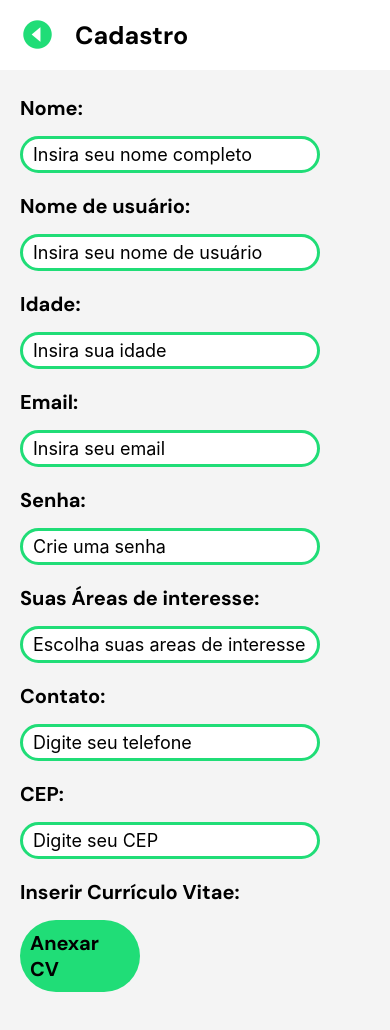
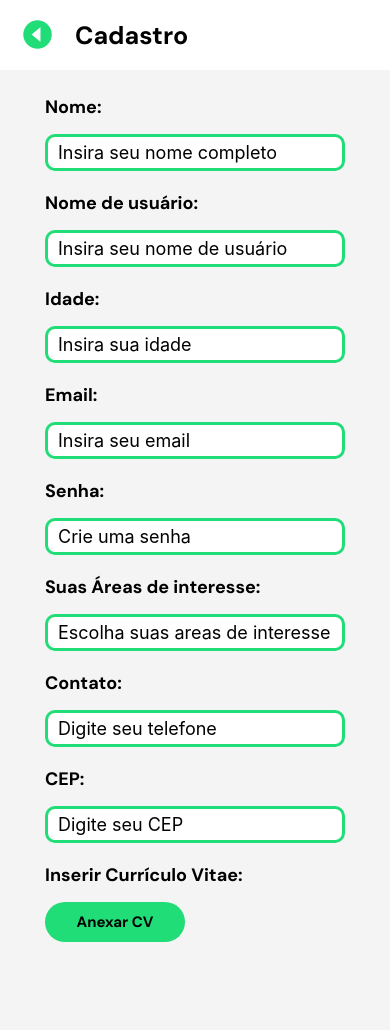
Before and after one commit to Vinidevkz/AppWorkUPTCC, a React Native app: screen /Cadastre-se in a window 390 px wide. Shown: the top 1030 px of the page. Built offline with nearby package versions, Linux system fonts and the light colour scheme.

Commit message:
criação do provider

```diff
--- /dev/null
+++ b/src/pages/initialPages/context/provider.js
@@ -0,0 +1,20 @@
+// context/provider.js
+import React, { createContext, useState } from 'react';
+
+export const Context = createContext();
+
+export const Provider = ({ children }) => {
+  const [nome, setNome] = useState('');
+  const [userName, setUserName] = useState('');
+  const [idade, setIdade] = useState('');
+  const [email, setEmail] = useState('');
+  const [senha, setSenha] = useState('');
+  const [tel, setTel] = useState('');
+  const [cep, setCep] = useState('');
+
+  return (
+    <Context.Provider value={{ nome, setNome, userName, setUserName, idade, setIdade, email, setEmail, senha, setSenha, tel, setTel, cep, setCep }}>
+      {children}
+    </Context.Provider>
+  );
+};
--- a/src/pages/initialPages/signin.js
+++ b/src/pages/initialPages/signin.js
@@ -7,21 +7,21 @@ import {
   SafeAreaView,
   Image,
   TouchableOpacity,
-  ActivityIndicator
+  ActivityIndicator,
 } from "react-native";
 
 import * as Font from "expo-font";
 import { useState, useEffect } from "react";
 
-import FontAwesome6 from '@expo/vector-icons/FontAwesome6';
+import FontAwesome6 from "@expo/vector-icons/FontAwesome6";
+import Ionicons from "@expo/vector-icons/Ionicons";
 
 import styles from "../initialPages/styles/signin.js";
 
-export default function SignIN() {
+export default function SignIN({navigation}) {
   //Carregador de fontes
   const [fontsLoaded, setFontsLoaded] = useState(false);
-  const [passwordVisible, setPasswordVisible] = useState(false)
-
+  const [passwordVisible, setPasswordVisible] = useState(false);
 
   useEffect(() => {
     const loadFonts = async () => {
@@ -36,32 +36,58 @@ export default function SignIN() {
   }, []);
 
   if (!fontsLoaded) {
-    return <View style={{flex: 1, alignItems: 'center', justifyContent: 'center'}}><ActivityIndicator size="large" color="#20dd77" /></View>
+    return (
+      <View style={{ flex: 1, alignItems: "center", justifyContent: "center" }}>
+        <ActivityIndicator size="large" color="#20dd77" />
+      </View>
+    );
   }
   //
 
-
-
   return (
     <SafeAreaView style={styles.SafeAreaView}>
+      <View style={styles.header}>
+        <TouchableOpacity onPress={() => navigation.goBack()}>
+          <Ionicons name="caret-back-circle-sharp" size={35} color="#20dd77" />
+        </TouchableOpacity>
+        <Text style={[styles.DMSansBold, styles.titleHeader]}>Fazer Login</Text>
+      </View>
       <View style={styles.loginCont}>
-            <Image source={require('../../../assets/icons/workuplogo.png')} style={styles.workuplogo}/>
+        <Image
+          source={require("../../../assets/icons/workuplogo.png")}
+          style={styles.workuplogo}
+        />
         <Text style={[styles.DMSansBold, styles.title]}>Login</Text>
         <View style={styles.inputCont}>
-                <FontAwesome6 name={'user-large'} size={25} color={'#1b1b1b'} />
-                <TextInput placeholder="Digite seu nome de usuário" style={[styles.DMSansRegular, styles.input]}/>
+          <FontAwesome6 name={"user-large"} size={25} color={"#1b1b1b"} />
+          <TextInput
+            placeholder="Digite seu nome de usuário"
+            style={[styles.DMSansRegular, styles.input]}
+          />
         </View>
 
         <View style={styles.inputCont}>
-                <FontAwesome6 name={'unlock'} size={25} color={'#1b1b1b'} />
-                <TextInput placeholder="Digite sua senha" style={[styles.DMSansRegular, styles.input]} secureTextEntry={!passwordVisible}/>
-                <TouchableOpacity onPress={() => setPasswordVisible(!passwordVisible)}>
-                 <FontAwesome6 name={passwordVisible? 'eye-slash' : 'eye'} size={25} color={'#1b1b1b'} />
+          <FontAwesome6 name={"unlock"} size={25} color={"#1b1b1b"} />
+          <TextInput
+            placeholder="Digite sua senha"
+            style={[styles.DMSansRegular, styles.input]}
+            secureTextEntry={!passwordVisible}
+          />
+          <TouchableOpacity
+            onPress={() => setPasswordVisible(!passwordVisible)}
+          >
+            <FontAwesome6
+              name={passwordVisible ? "eye-slash" : "eye"}
+              size={25}
+              color={"#1b1b1b"}
+            />
           </TouchableOpacity>
         </View>
 
         <TouchableOpacity style={styles.button}>
-                    <Text style={[styles.DMSansBold, styles.buttonText]}>Fazer Login</Text>
+          <Text style={[styles.DMSansBold, styles.buttonText]}>
+            Fazer Login
+          </Text>
         </TouchableOpacity>
 
         <View style={styles.footer}>
--- a/src/pages/initialPages/signon.js
+++ b/src/pages/initialPages/signon1.js
@@ -11,14 +11,18 @@ import {
   TouchableOpacity,
 } from "react-native";
 
-import styles from "../initialPages/styles/signon.js";
+import styles from "./styles/signon.js";
 import Ionicons from "@expo/vector-icons/Ionicons";
 
 import useFonts from "../../styles/fontloader/fontloader.js";
+import { useContext } from "react";
+import { Context } from "./context/provider.js";
 
-export default function SignON() {
+
+export default function SignON1({navigation}) {
   //Carregador de fontes
   const fontsLoaded = useFonts();
+  const {nome, setNome, setUserName} = useContext(Context);
 
   if (!fontsLoaded) {
     return (
@@ -32,7 +36,7 @@ export default function SignON() {
   return (
     <SafeAreaView>
       <View style={styles.header}>
-        <TouchableOpacity>
+        <TouchableOpacity onPress={() => navigation.goBack()}>
           <Ionicons name="caret-back-circle-sharp" size={35} color="#20dd77" />
         </TouchableOpacity>
         <Text style={[styles.DMSansBold, styles.title]}>Cadastro</Text>
@@ -43,7 +47,7 @@ export default function SignON() {
           <View style={styles.formCont}>
             <Text style={[styles.DMSansBold, styles.formTitle]}>Nome:</Text>
             <View style={styles.inputCont}>
-              <TextInput placeholder="Insira seu nome completo" style={styles.inputText}/>
+              <TextInput placeholder="Insira seu nome completo" style={styles.inputText} onChangeText={setNome}/>
             </View>
           </View>
           <View style={styles.formCont}>
--- a/src/pages/initialPages/styles/signin.js
+++ b/src/pages/initialPages/styles/signin.js
@@ -11,8 +11,6 @@ const styles = StyleSheet.create({
 
   SafeAreaView: {
     flex: 1,
-    alignItems: 'center',
-    justifyContent: 'center',
     gap: 100,
     backgroundColor: '#f4f4f4'
   },
@@ -21,6 +19,22 @@ const styles = StyleSheet.create({
     alignItems: 'center',
     flex: 1,
     width: '100%'
+  },
+
+  header: {
+    backgroundColor: '#fff',
+    height: 70,
+    maxHeight: 70,
+    alignItems: 'center',
+    paddingHorizontal: 20,
+    gap: 20,
+    flexDirection: 'row',
+    elevation: 10,
+    zIndex: 1
+  },
+
+  titleHeader: {
+    fontSize: 25
   },
 
   loginCont: {
--- a/src/pages/initialPages/styles/signon.js
+++ b/src/pages/initialPages/styles/signon.js
@@ -22,7 +22,7 @@ const styles = StyleSheet.create({
   },
 
   container: {
-    alignItems: 'flex-start',
+    alignItems: 'center',
     paddingHorizontal: 20,
     gap: 20,
     marginTop: 25,
@@ -52,13 +52,13 @@ const styles = StyleSheet.create({
   },
 
   formTitle: {
-    fontSize: 20
+    fontSize: 18
   },
 
   inputCont: {
     borderWidth: 3,
     borderColor: '#20dd77',
-    borderRadius: 20,
+    borderRadius: 10,
     paddingHorizontal: 10,
     paddingVertical: 5,
     backgroundColor: '#fff'
@@ -73,14 +73,14 @@ const styles = StyleSheet.create({
     alignItems: 'center',
     justifyContent: 'center',
     backgroundColor: '#20dd77',
-    width: 120,
+    width: 140,
     padding: 10,
     borderRadius: 50,
-    elevation: 5
+    elevation: 2
   },
 
   buttonText: {
-    fontSize: 20
+    fontSize: 15
   }
 });
 
--- a/src/pages/initialPages/welcome.js
+++ b/src/pages/initialPages/welcome.js
@@ -14,10 +14,10 @@ import { useState, useEffect } from "react";
 import { LinearGradient } from "expo-linear-gradient";
 
 const Stack = createNativeStackNavigator();
-import TabBar from "../routes/tabbar";
 import SignIN from '../initialPages/signin.js';
-import SignON from '../initialPages/signon.js';
+import SignON1 from '../initialPages/signon1.js';
 import styles from "./styles/welcome";
+import { Provider } from './context/provider';
 
 function Welcome({ navigation }) {
   //Carregador de fontes
@@ -93,6 +93,7 @@ function Welcome({ navigation }) {
 
 export default function App() {
   return (
+    <Provider>
       <NavigationContainer independent={true}>
         <Stack.Navigator initialRouteName="Welcome">
           <Stack.Screen
@@ -103,14 +104,15 @@ export default function App() {
           <Stack.Screen
             name="Fazer Login"
             component={SignIN}
-          options={{  }}
+            options={{ headerShown: false }}
           />
           <Stack.Screen
             name="Cadastre-se"
-          component={SignON}
+            component={SignON1}
             options={{ headerShown: false }}
           />
         </Stack.Navigator>
       </NavigationContainer>
+    </Provider>
   );
 }
```
Also changed, not shown: src/pages/initialPages/signon2.js (added). Lines whose indentation alone changed are shown as unchanged.
